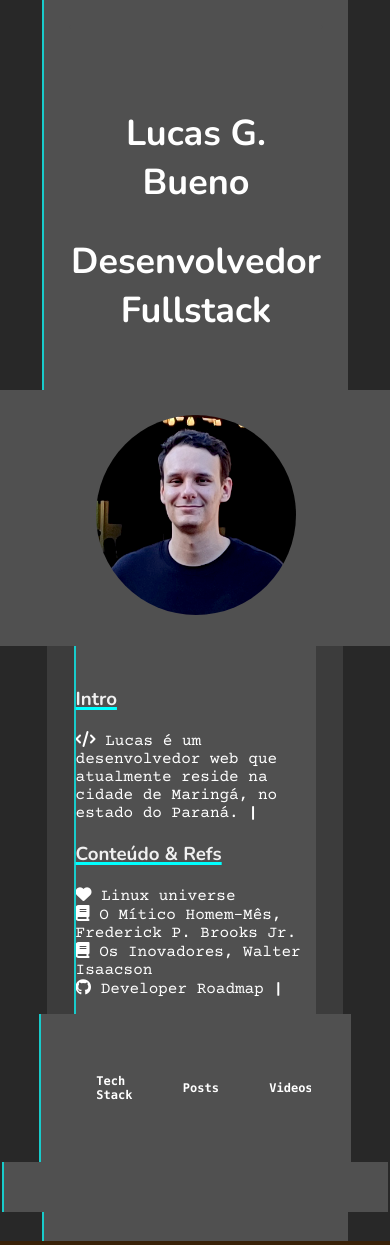
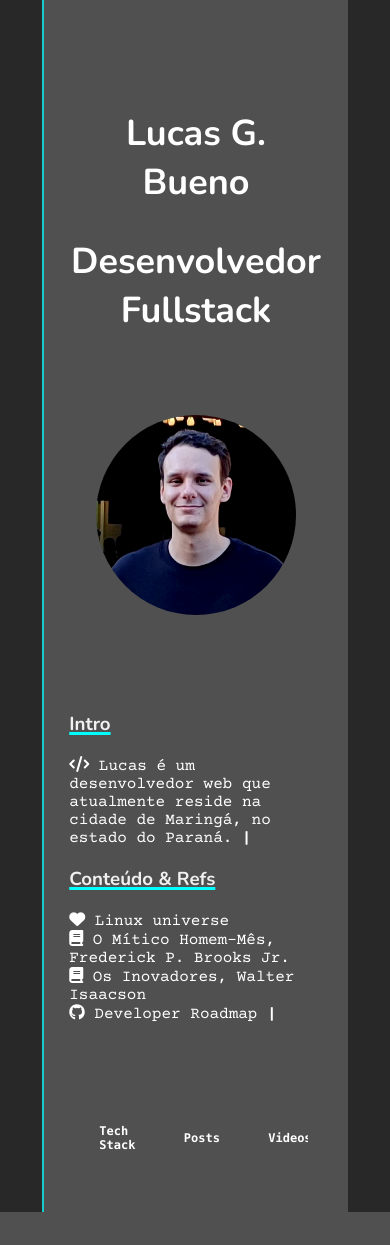
Before and after one commit to hashdefault/homepage, a Vue app: page / in a window 390 px wide. Shown: the top 1245 px of the page. Built offline with nearby package versions, Linux system fonts and the light colour scheme.

Commit message:
ajustando responsividade

```diff
--- a/src/App.vue
+++ b/src/App.vue
@@ -13,8 +13,8 @@
       <TechStackDescription :isTechStackActive="isTechStackActive" />
     </div>
     <div class="illustration">
-      <img src="./assets/gifs/morecoffee.gif">
-      <img src="./assets/gifs/catscafe-penguin.gif" width='250'>
+      <img src="./assets/gifs/morecoffee.gif" />
+      <img src="./assets/gifs/catscafe-penguin.gif" width="250" />
     </div>
     <div class="medias">
       <SocialMedia />
@@ -77,7 +77,7 @@ export default {
 .colorLight {
   /*background-image: url("./assets/gifs/trex-pc.gif");
   background-size: 150px; */
-  background-color: rgb(40,40,40);
+  background-color: rgb(40, 40, 40);
   width: 100%;
   display: flex;
   align-items: center;
@@ -103,8 +103,8 @@ export default {
 }
 .illustration {
   padding: 0px 25px;
-  background-color: rgb(80,80,80);
-  display:flex;
+  background-color: rgb(80, 80, 80);
+  display: flex;
   flex-direction: column;
   align-items: center;
   align-self: center;
@@ -156,23 +156,7 @@ body {
   background-color: rgb(80, 80, 80);
   border-left: 2px solid rgba(0, 255, 255, 0.7);
 }
-
 @media (max-width: 1024px) {
-  .container {
-    flex-direction: column;
-    width: 95%;
-  }
-  body {
-    width: 100%;
-  }
-  .colorLight {
-    background: linear-gradient(
-      to left,
-      rgb(40, 40, 40) 12%,
-      rgb(60, 60, 60) 12%,
-      rgb(60, 60, 60) 88%,
-      rgb(40, 40, 40) 88%
-    );
-  }
+  max-width: 80%;
 }
 </style>
--- a/src/components/HomeFoto.vue
+++ b/src/components/HomeFoto.vue
@@ -33,9 +33,6 @@ export default {
   width: 280px;
 }
 @media (max-width: 768px) {
-  .foto {
-    width: 100%;
-  }
   .myfoto {
     border-radius: 50%;
     height: 200px;
--- a/src/components/HoverButtons.vue
+++ b/src/components/HoverButtons.vue
@@ -69,9 +69,6 @@ export default {
 }
 
 @media (max-width: 1024px) {
-  .description {
-    width: 70%;
-  }
   .hovers {
     width: 80%;
     padding: 20px 15px;
--- a/src/components/TechStackDescription.vue
+++ b/src/components/TechStackDescription.vue
@@ -350,12 +350,6 @@ img {
 }
 
 @media (min-width: 769px) and (max-width: 1024px) {
-  .description {
-    width: 90%;
-  }
-  .table_container {
-    width: 90%;
-  }
   img {
     padding: 5px;
     height: 40px;
--- a/src/views/HomePage.vue
+++ b/src/views/HomePage.vue
@@ -71,16 +71,10 @@ explorando tecnologias e linguagens como PHP.
 .description {
   width: 65%;
   padding: 25px;
-  background-color: rgb(80,80,80);
+  background-color: rgb(80, 80, 80);
   border-left: 2px solid rgba(0, 255, 255, 0.7);
 }
-.description ul {
-  border: 1px solid grey;
-  border-radius: 5px;
-  padding: 10px;
-  text-align: center;
-  background-color: rgb(45, 45, 45);
-}
+
 .description ul li {
   list-style-type: none;
   text-align: left;
@@ -119,9 +113,9 @@ p::after {
   cursor: pointer;
   text-decoration: none;
 }
-  .ref_link:hover {
-    text-decoration: underline;
-  }
+.ref_link:hover {
+  text-decoration: underline;
+}
 
 @keyframes blink {
   0%,
@@ -133,10 +127,4 @@ p::after {
     opacity: 0;
   }
 }
-@media (max-width: 768px) {
-  .description {
-    width: 65%;
-    padding: 0;
-  }
-}
 </style>
```
